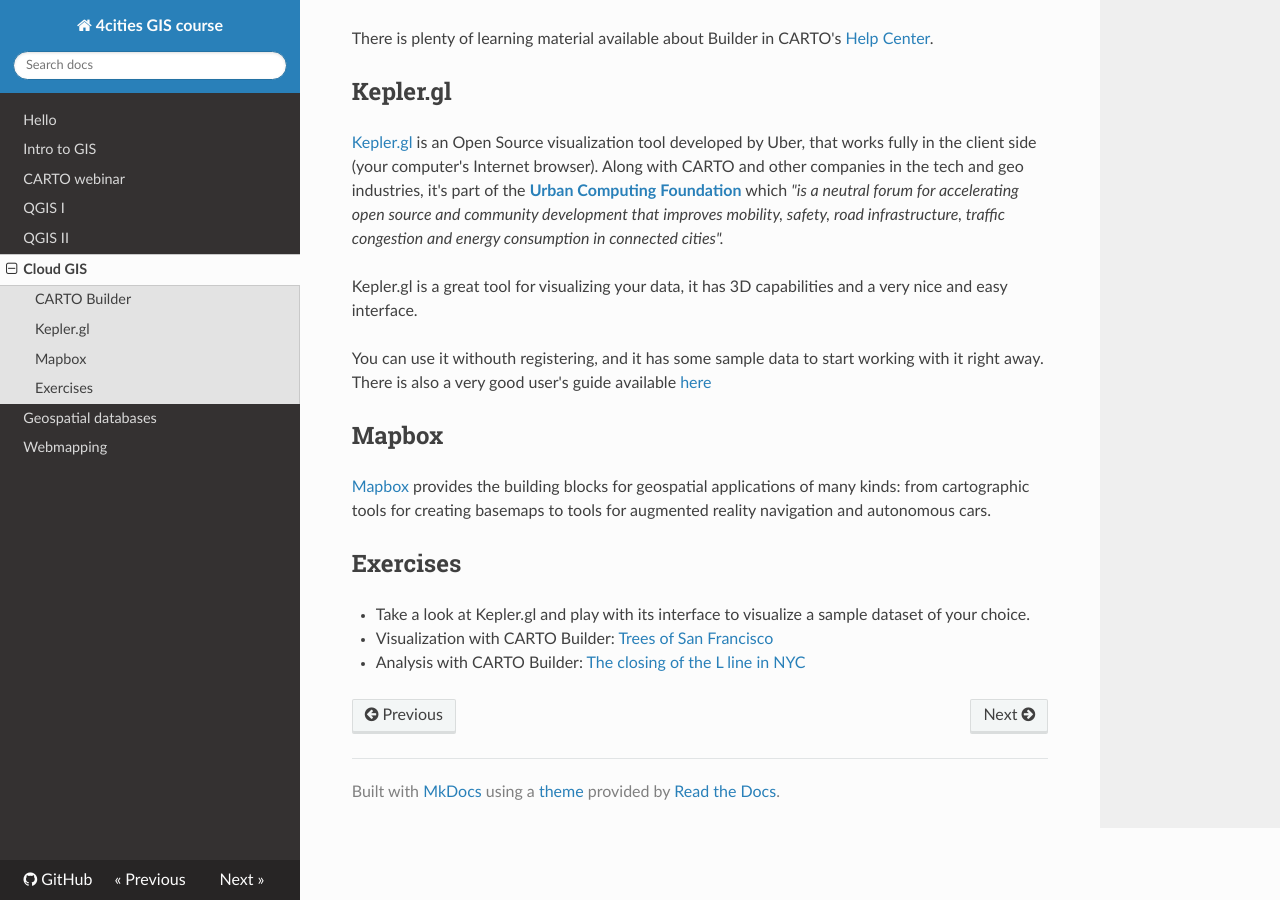
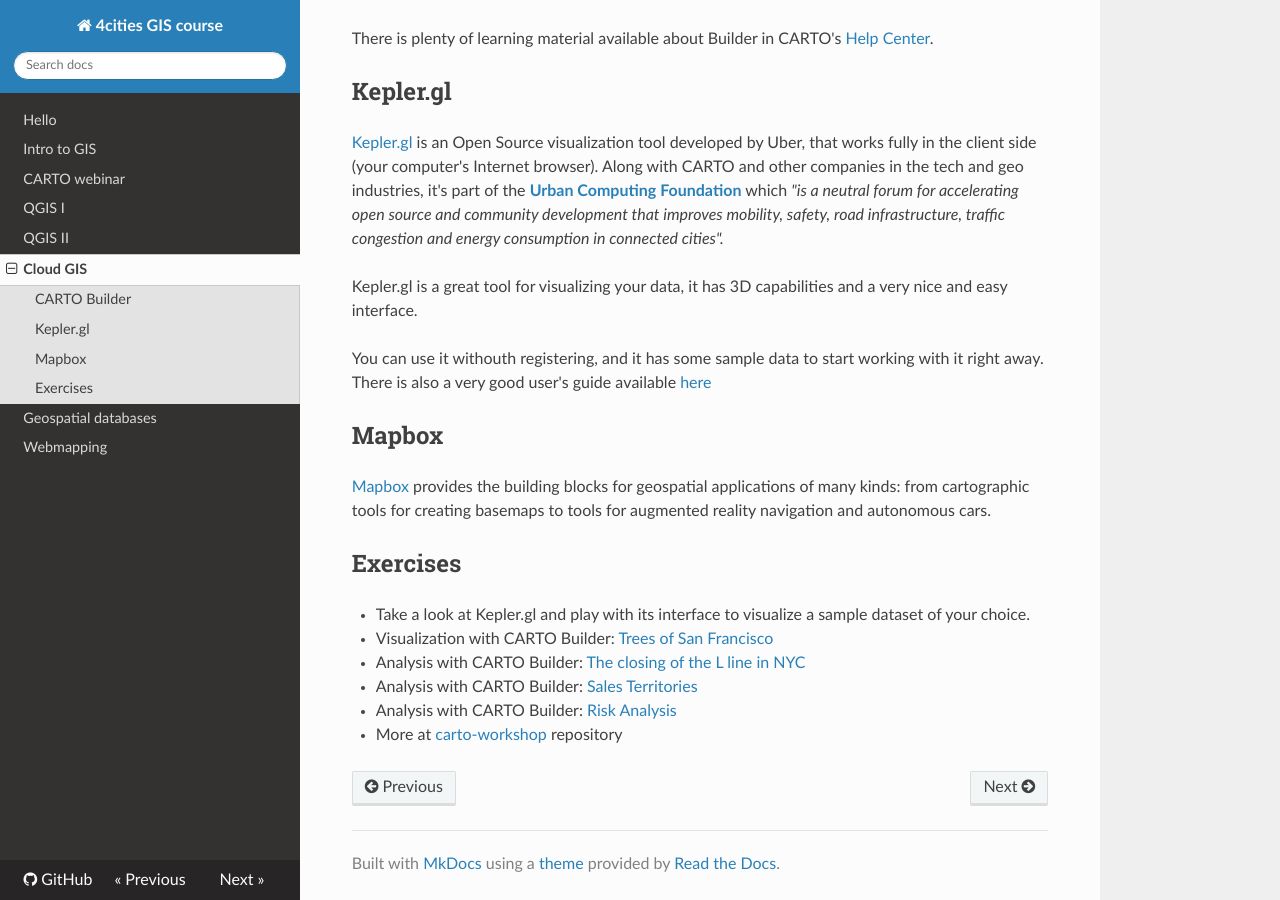
Before and after one commit to ernesmb/4cities-GIS, an MkDocs documentation site: the page built from docs/05_cloud.md, in a window 1280 px wide and 900 px high, scrolled down 693 px. Built offline with MkDocs 1.6.1, drawn with Linux system fonts in a browser that asks for light colours; nearby versions of some CDN libraries.

Commit message:
added exercises

```diff
--- a/docs/05_cloud.md
+++ b/docs/05_cloud.md
@@ -33,3 +33,6 @@
 * Take a look at Kepler.gl and play with its interface to visualize a sample dataset of your choice.
 * Visualization with CARTO Builder: [Trees of San Francisco](sf_trees.md)
 * Analysis with CARTO Builder: [The closing of the L line in NYC](l_line.md)
+* Analysis with CARTO Builder: [Sales Territories](https://github.com/CartoDB/carto-workshop/blob/master/02-builder-analysis/exercises/portland.md)
+* Analysis with CARTO Builder: [Risk Analysis](https://github.com/CartoDB/carto-workshop/blob/master/02-builder-analysis/exercises/portland.md)
+* More at [carto-workshop](https://github.com/CartoDB/carto-workshop/tree/master/02-builder-analysis) repository
```
